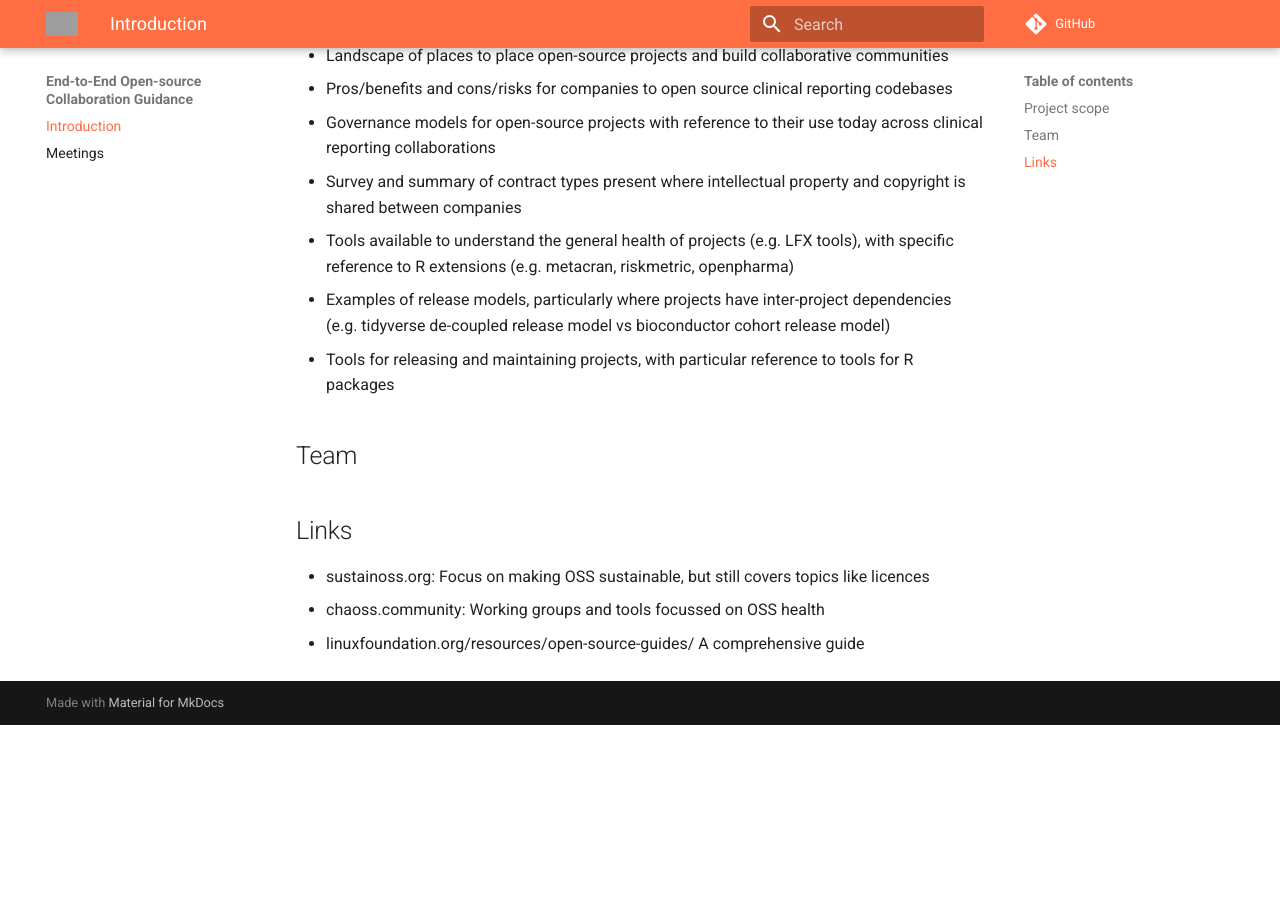
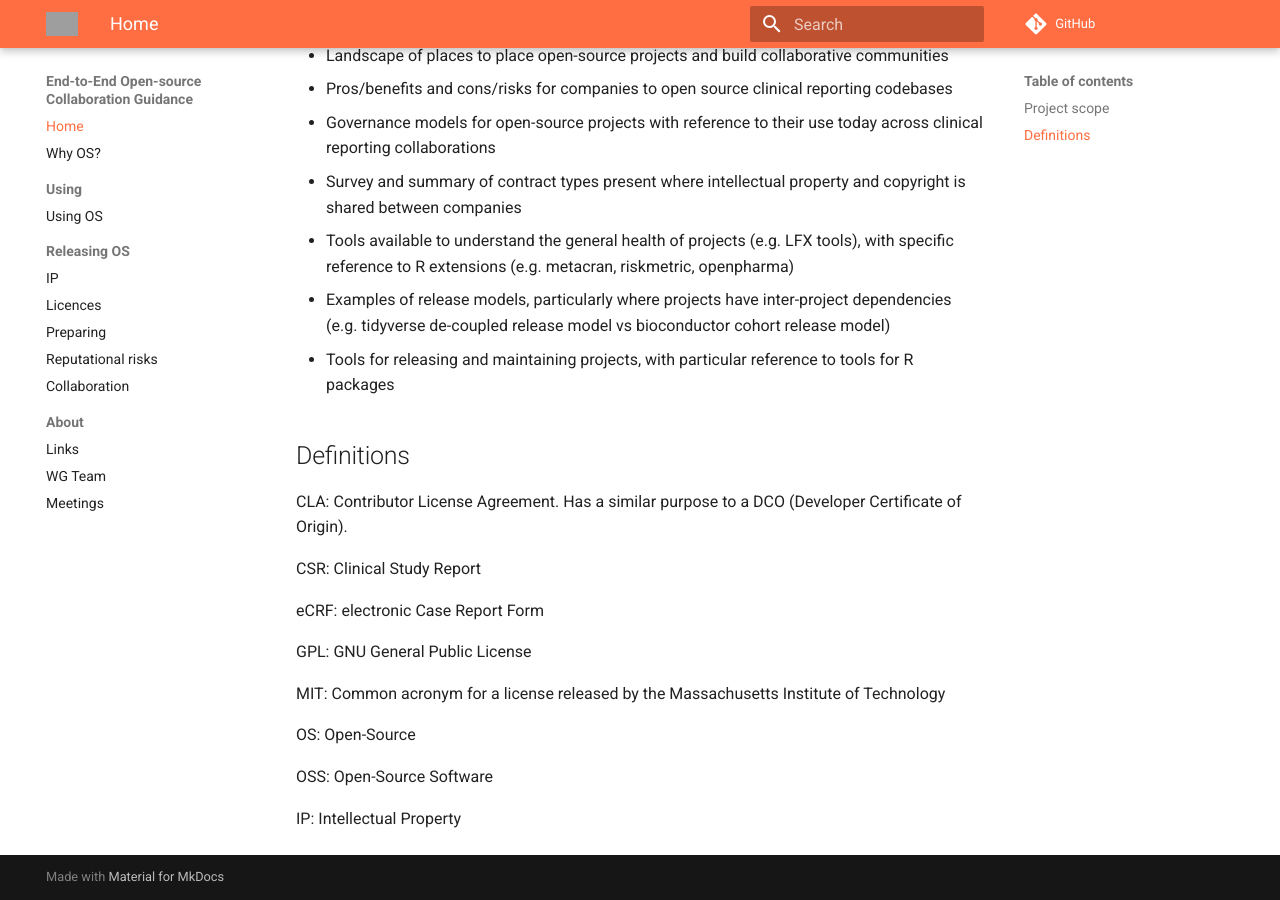
Before and after one commit to phuse-org/E2E-OS-Guidance, an MkDocs documentation site: the page built from docs/index.md, in a window 1280 px wide and 900 px high, scrolled down 758 px. Built offline with MkDocs 1.6.1 and Material for MkDocs 9.7.7, drawn with Linux system fonts in a browser that asks for light colours; comment, search, counter and statistics services are not loaded; before the commit the page ends 1483 px from its top, so only the background shows below that; grey boxes are pictures that could not be loaded.

```diff
--- a/docs/index.md
+++ b/docs/index.md
@@ -26,12 +26,20 @@ Relevance of licences present in dependencies, direct vs transitive dependencies
 * Examples of release models, particularly where projects have inter-project dependencies (e.g. tidyverse de-coupled release model vs bioconductor cohort release model)
 * Tools for releasing and maintaining projects, with particular reference to tools for R packages
 
-## Team
+## Definitions
 
+CLA: Contributor License Agreement. Has a similar purpose to a DCO (Developer Certificate of Origin).
 
+CSR: Clinical Study Report
 
-## Links
+eCRF: electronic Case Report Form
 
-- sustainoss.org: Focus on making OSS sustainable, but still covers topics like licences
-- chaoss.community: Working groups and tools focussed on OSS health
-- linuxfoundation.org/resources/open-source-guides/ A comprehensive guide
+GPL: GNU General Public License
+
+MIT: Common acronym for a license released by the Massachusetts Institute of Technology
+
+OS: Open-Source
+
+OSS: Open-Source Software
+
+IP: Intellectual Property
--- a/mkdocs.yml
+++ b/mkdocs.yml
@@ -19,6 +19,21 @@ theme:
     - navigation.expand
     - toc.follow
     - navigation.top
+nav:
+  - Home: 'index.md'
+  - 'Why OS?': whyopensource.md
+  - 'Using':
+    - 'Using OS': usingos.md
+  - 'Releasing OS':
+    - 'IP': 'releasingOS/ip.md'
+    - 'Licences': releasingOS/licenses.md
+    - 'Preparing': 'releasingOS/prep.md'
+    - 'Reputational risks': releasingOS/reputation.md
+    - 'Collaboration': releasingOS/collab.md
+  - About:
+    - 'Links': links.md
+    - 'WG Team': 'team.md'
+    - 'Meetings': 'meetings.md'
 plugins:
   - search
   - git-revision-date
@@ -29,6 +44,7 @@ markdown_extensions:
   - pymdownx.superfences
   - abbr
   - pymdownx.snippets
+  - footnotes
 #extra:
 #  version:
 #    provider: mike
```
Also changed, not shown: docs/links.md (added, +5 -0 lines), docs/meetings.md (+12 -0 lines), docs/releasingOS/collab.md (added, +43 -0 lines), docs/releasingOS/ip.md (added, +9 -0 lines), docs/releasingOS/licenses.md (added, +7 -0 lines), docs/releasingOS/prep.md (added, +35 -0 lines), docs/releasingOS/reputation.md (added, +5 -0 lines), docs/team.md (added, +1 -0 lines), docs/usingos.md (added, +70 -0 lines), docs/whyopensource.md (added, +9 -0 lines), docs/images/dplyr-contributors.png (added), docs/images/teal.png (added).
